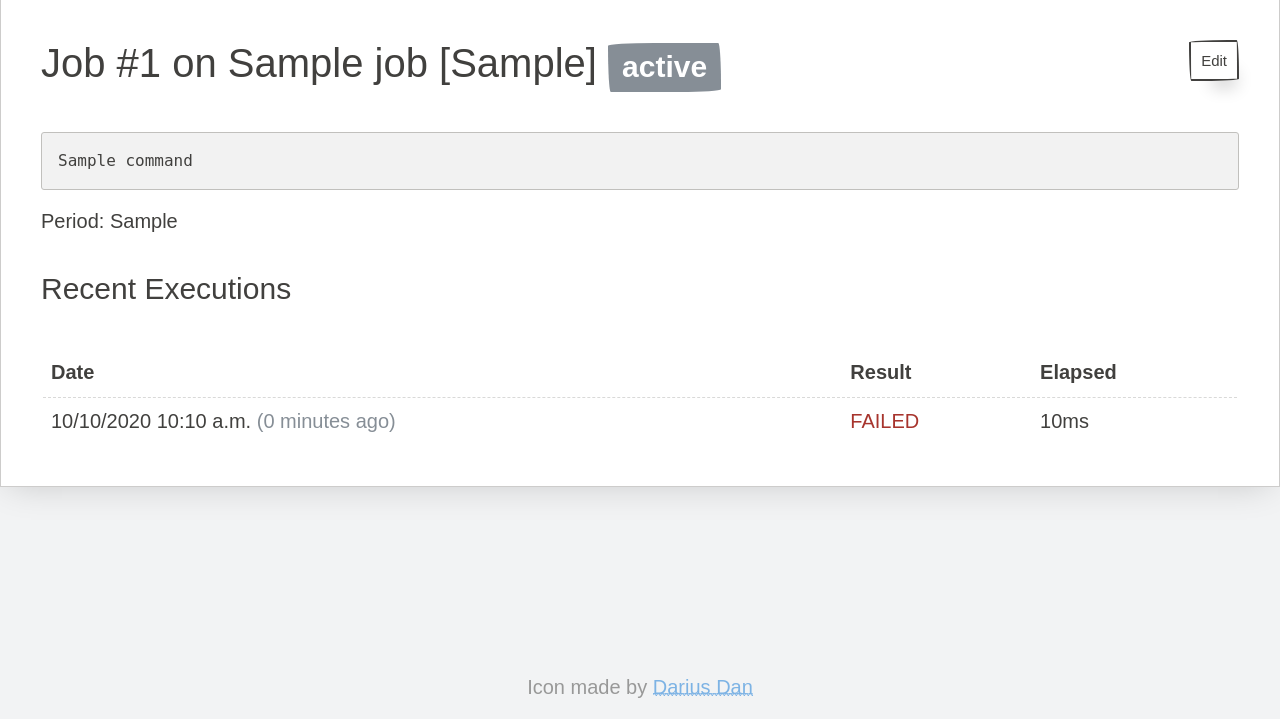
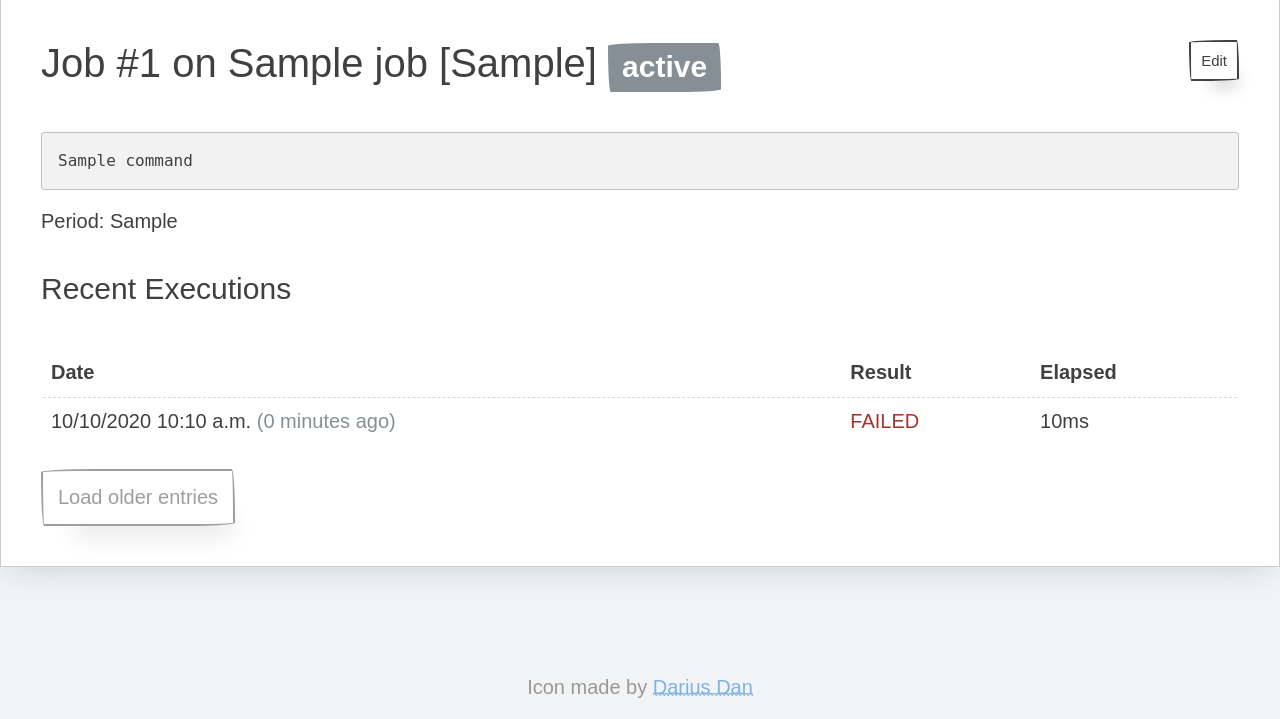
Before and after one commit to Infinidat/cronorc, a Django app: template src/cronorc_server/main/templates/job.html in a window 1280 px wide. Shown: the part 81-800 px from the top of the page. Run offline with Django 3.2, Linux system fonts and the light colour scheme; the template is opened without the code that fills it: most values are stand-ins (such as "Sample title", 1, 10 or a date in 2020); some libraries are stand-ins or nearby versions; some web fonts are replaced.

Commit message:
Load older entries button

```diff
--- a/src/cronorc_server/main/templates/job.html
+++ b/src/cronorc_server/main/templates/job.html
@@ -4,7 +4,7 @@
 
 {% block extra_head %}
     <style>
-        .paper-btn {
+        #edit {
             position: absolute;
             top: 40px;
             right: 40px;
@@ -20,7 +20,7 @@
         <span class="badge {{ job.status|lower }}">{{ job.status }}</span>
     </h3>
 
-    <a href="{% url 'edit_job' id %}" class="paper-btn btn-small">Edit</a>
+    <a href="{% url 'edit_job' id %}" id="edit" class="paper-btn btn-small">Edit</a>
 
     <pre><code>{{ job.command }}</code></pre>
 
@@ -28,12 +28,14 @@
 
     <h4>Recent Executions</h4>
 
+    <div id="table-container">
         <table>
             <thead>
                 <tr>
                     <th>Date</th>
                     <th>Result</th>
                     <th>Elapsed</th>
+                </tr>
             </thead>
             <tbody>
                 {% for e in executions %}
@@ -52,5 +54,26 @@
                 {% endfor %}
             </tbody>
         </table>
+    </div>
+
+    <br>
+
+    <a href="#" id="load-more" class="paper-btn" {% if not has_more %}disabled{% endif %}>Load older entries</a>
+
+    <script>
+        // A rudimentary mechanism for reloading the table with more lines
+        var n = {{ n }};
+        $('#load-more').on('click', function(e) {
+            e.preventDefault();
+            var curr = $('tbody tr').length;
+            n += 50;
+            $('#table-container').load(`./?n=${n} table`, function() {
+                console.log($('tbody tr').length, curr)
+                if ($('tbody tr').length == curr) {
+                    $('#load-more').attr('disabled', true);
+                }
+            });
+        });
+    </script>
 
 {% endblock %}
--- a/src/cronorc_server/main/views.py
+++ b/src/cronorc_server/main/views.py
@@ -46,7 +46,9 @@ def home_view(request):
 @login_required
 def job_view(request, id):
     job = get_object_or_404(Job, id=id)
-    executions = job.execution_set.order_by('-id')[:50]
+    n = int(request.GET.get('n', '50'))
+    executions = job.execution_set.order_by('-id')[:n]
+    has_more = job.execution_set.count() > n
     return render(request, 'job.html', locals())
 
 
```
Lines whose indentation alone changed are shown as unchanged.
